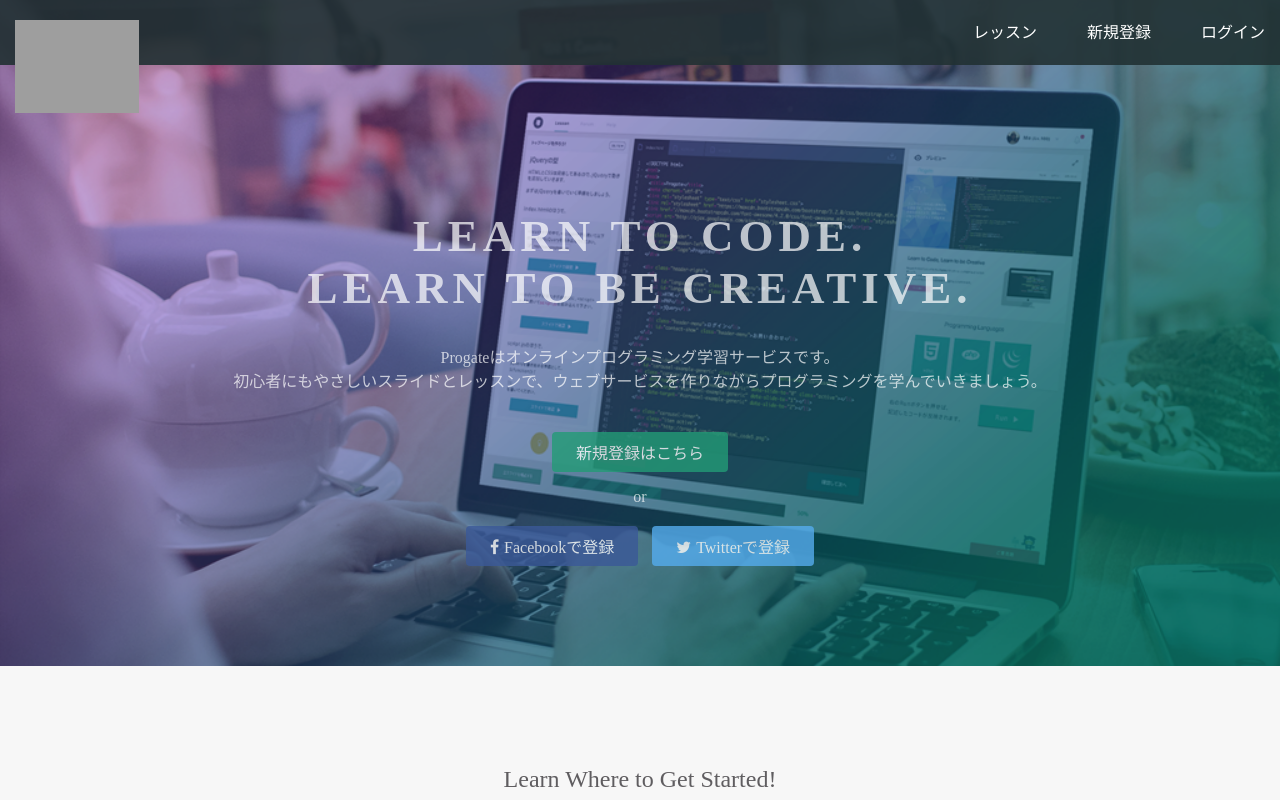
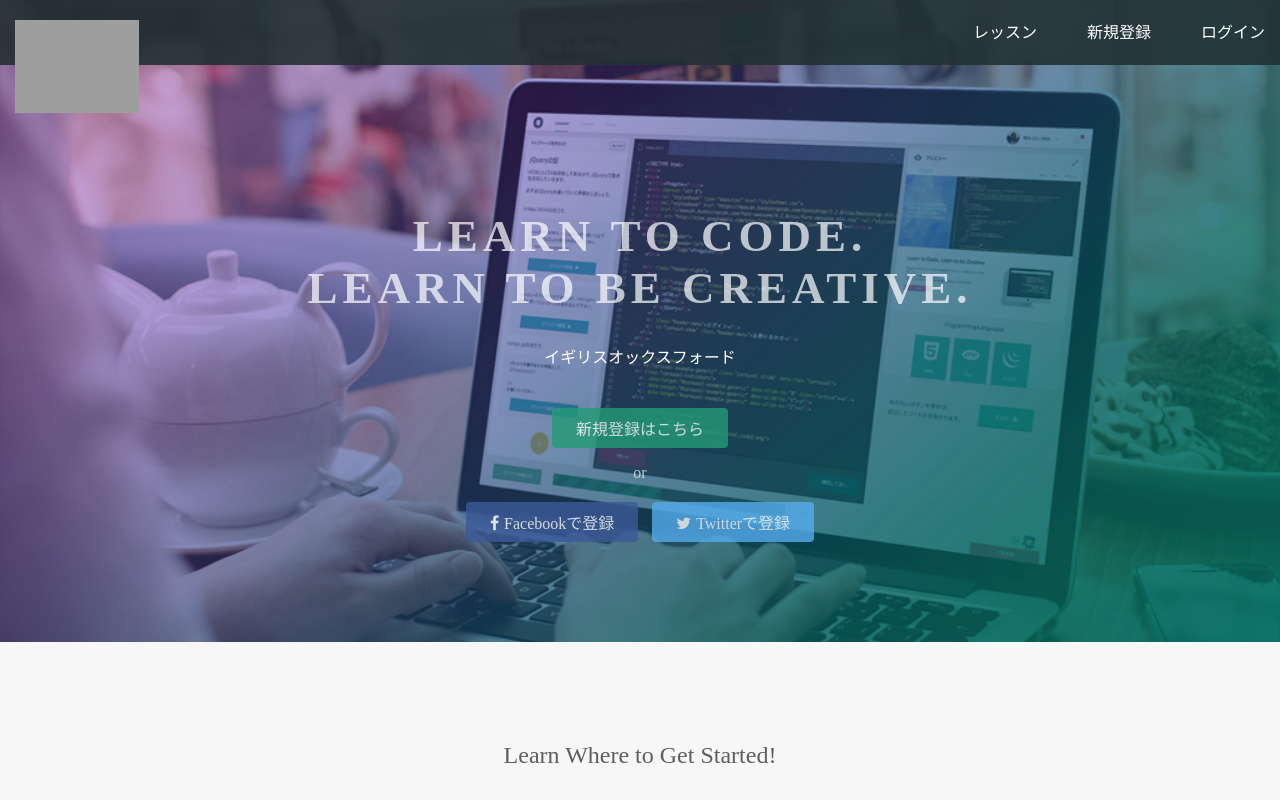
Before and after one commit to akiko-ran/akiko-ran-8.github.io, a plain HTML site: page index.html in a window 1280 px wide. Shown: the top 800 px of the page. Drawn offline with Linux system fonts and the light colour scheme; grey boxes are pictures that could not be loaded.

Commit message:
Update index.html

```diff
--- a/index.html
+++ b/index.html
@@ -23,8 +23,7 @@
   </header>
   <div class="top-wrapper">
     <div class="container">
-      <h1>LEARN TO CODE.<br>LEARN TO BE CREATIVE.</h1>
-      <p>Progateはオンラインプログラミング学習サービスです。<br>初心者にもやさしいスライドとレッスンで、ウェブサービスを作りながらプログラミングを学んでいきましょう。</p>
+      <h1>LEARN TO CODE.<br>LEARN TO BE CREATIVE.</h1>イギリスオックスフォード</p>
       <div class="btn-wrapper">
         <a href="#" class="btn signup">新規登録はこちら</a>
         <p>or</p>
```
